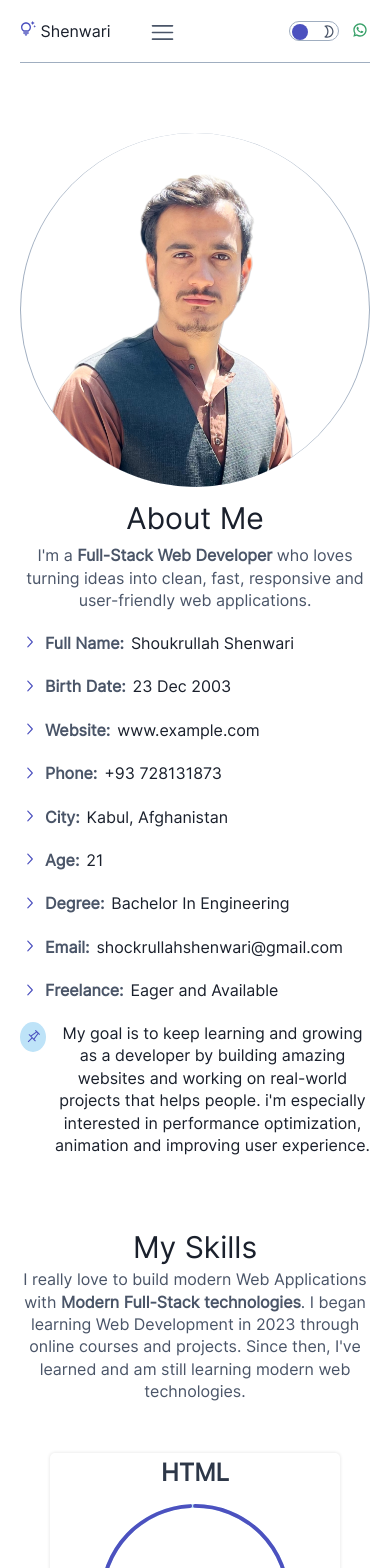
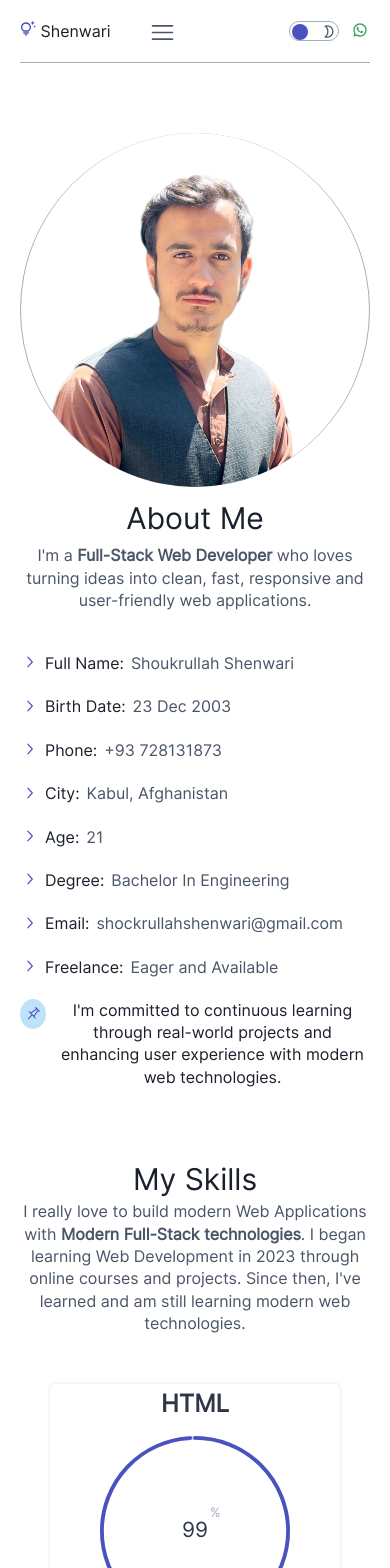
Before and after one commit to Shoukrullah/shoukrullah-shenwari-portfolio, a Next.js app: page /about in a window 390 px wide. Shown: the top 1568 px of the page. Built offline with nearby package versions, Linux system fonts and the light colour scheme.

Commit message:
some changes for good ui is added

```diff
--- a/app/_components/HowDoIWork.tsx
+++ b/app/_components/HowDoIWork.tsx
@@ -1,3 +1,4 @@
+import { RxArrowTopRight } from "react-icons/rx";
 import ScrollFadeIn from "../_animations/ScrollFadeIn";
 import myWorkPattern from "../_lib/myWorkPattern";
 import EachWork from "./EachWork";
@@ -35,7 +36,7 @@ function HowDoIWork() {
             blessings of Almighty God. Without his mercy, I would not be where I
             am today.
           </p>
-          <LinkTo href="/contact">Contact Me</LinkTo>
+          <LinkTo marginTop={10} href="/services">Our Services <RxArrowTopRight /></LinkTo>
         </ScrollFadeIn>
       </div>
     </div>
--- a/app/_components/NavItems.module.css
+++ b/app/_components/NavItems.module.css
@@ -16,24 +16,23 @@
   color: var(--dark--brand--1);
 }
 .navContainer ul li:hover::after {
-    content: '';
+  content: "";
   position: absolute;
   width: 40%;
-    height: .1rem;
+  height: 0.1rem;
   bottom: 0;
   left: 0;
   background-color: var(--primary--color);
 }
 .activeLink::after {
-  content: '';
+  content: "";
   position: absolute;
   width: 40%;
-    height: .1rem;
+  height: 0.1rem;
   bottom: 0;
   left: 0;
   background-color: var(--primary--color);
 }
-
 
 .active ul {
   display: flex;
@@ -43,15 +42,15 @@
   top: 0;
   position: fixed;
   z-index: 99999999;
-  background-color: rgba(0, 0, 0, 0.527);
+  background-color: rgba(0, 0, 0, 0.438);
   flex-direction: column;
   text-align: center;
   justify-content: center;
   align-items: center;
-  backdrop-filter: blur(.6rem);
+  backdrop-filter: blur(1rem);
 }
 .active ul li {
-  color: rgba(255, 255, 255, 0.699) !important;
+  color: var(--light--brand--2);
 }
 .active ul li:hover {
   color: white !important;
@@ -68,15 +67,22 @@
   color: var(--error--brand--2);
 }
 
-
 .activeLinkRes {
   color: var(--light--brand--1) !important;
 }
 
-
-@media screen and (min-width:768px) {
+@media screen and (max-width: 768px) {
+  .navContainer ul li {
+    color: var(--dark--brand--1);
+  }
+  .activeLink::after {
+    height: .2rem;
+    width: 50%;
+    top: 104%;
+  }
+}
+@media screen and (min-width: 768px) {
   .navContainer ul {
     display: flex;
   }
-
 }
--- a/app/_components/TakeOurServices.tsx
+++ b/app/_components/TakeOurServices.tsx
@@ -14,8 +14,8 @@ function TakeOurServices() {
             Let&apos;s make your website with latest technologies. We grantee
             best performance and clean design.
           </p>
-          <LinkTo href="/contact" marginTop={10}>
-            Contact Me <RxArrowTopRight />
+          <LinkTo href="/projects" marginTop={10}>
+            My Projects <RxArrowTopRight />
           </LinkTo>
         </div>
       </ScrollFadeIn>
--- a/app/_lib/myInfo.ts
+++ b/app/_lib/myInfo.ts
@@ -14,11 +14,6 @@ const myInfo: MyInfoShape[] = [
     id: 2,
     label: "Birth Date",
     info: "23 Dec 2003",
-  },
-  {
-    id: 3,
-    label: "Website",
-    info: "www.example.com",
   },
   {
     id: 4,
--- a/app/_lib/projects.ts
+++ b/app/_lib/projects.ts
@@ -47,7 +47,7 @@ const projects: ProjectShape[] = [
   {
     id: 12,
     title: "Wild Oasis",
-    description: "A full stack application for  for tourism information.",
+    description: "A full stack application for tourism information.",
     image: "wildOasis",
     date: new Date("2025/11/14"),
     technologies: [
--- a/app/about/_components/MyInfo.tsx
+++ b/app/about/_components/MyInfo.tsx
@@ -28,10 +28,9 @@ function MyInfo() {
               <RxDrawingPin />
             </span>
             <p className={styles.justify}>
-              My goal is to keep learning and growing as a developer by building
-              amazing websites and working on real-world projects that helps
-              people. i&apos;m especially interested in performance
-              optimization, animation and improving user experience.
+              I&apos;m committed to continuous learning through real-world
+              projects and enhancing user experience with modern web
+              technologies.
             </p>
           </div>
         </FadeInContainer>
--- a/app/about/page.module.css
+++ b/app/about/page.module.css
@@ -44,11 +44,11 @@
   color: var(--primary--color);
 }
 .infoAndUlContainer ul li p:nth-child(2) {
-  font-weight: 600;
-  color: var(--dark--brand--3);
+  /* font-weight: 600; */
+  color: var(--dark--brand--1);
 }
 .infoAndUlContainer ul li p:nth-child(3) {
-  color: var(--dark--brand--1);
+  color: var(--dark--brand--3);
 }
 .goal {
   display: flex;
@@ -75,6 +75,9 @@
   .infoAndUlContainer ul {
     grid-template-columns: 1fr;
   }
+  .infoAndUlContainer ul {
+    padding-top: 3rem;
+  }
 }
 @media screen and (min-width: 992px) {
   .underAboutContainer {
```
Lines whose indentation alone changed are shown as unchanged.
